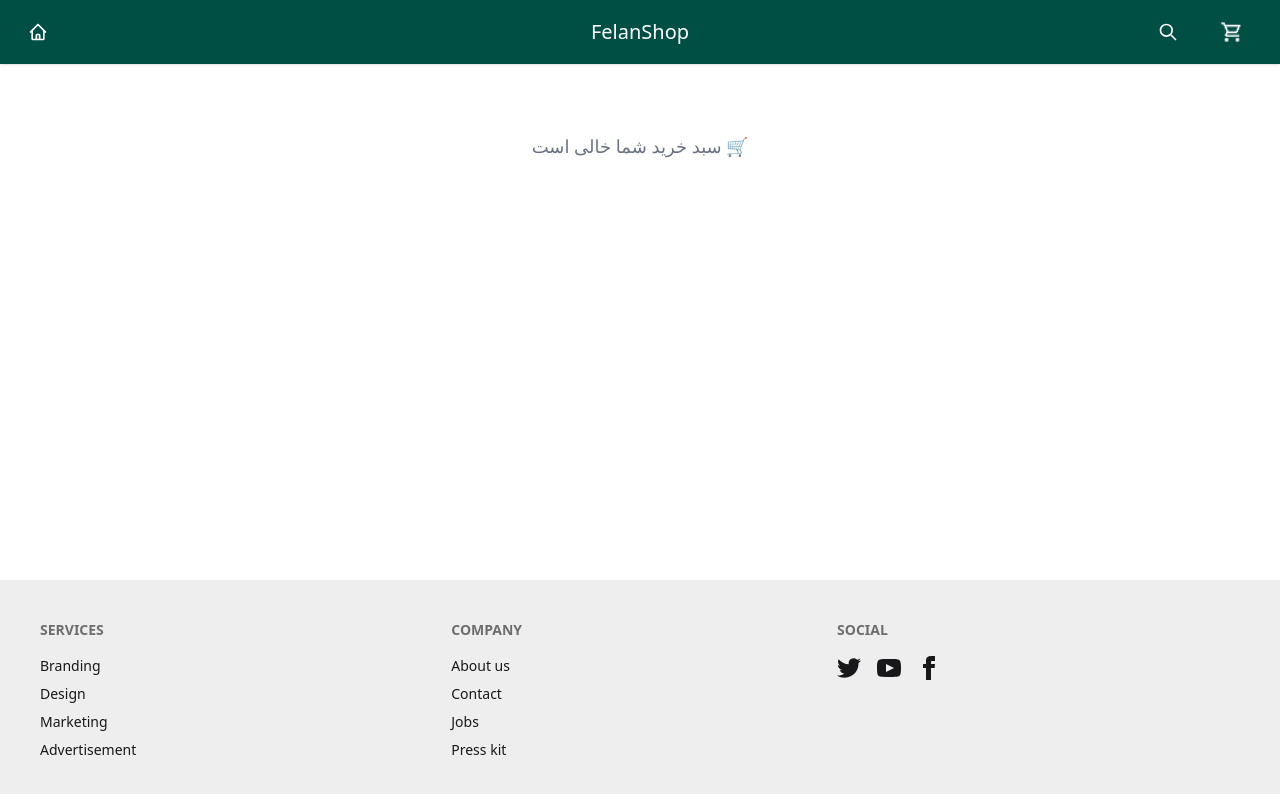
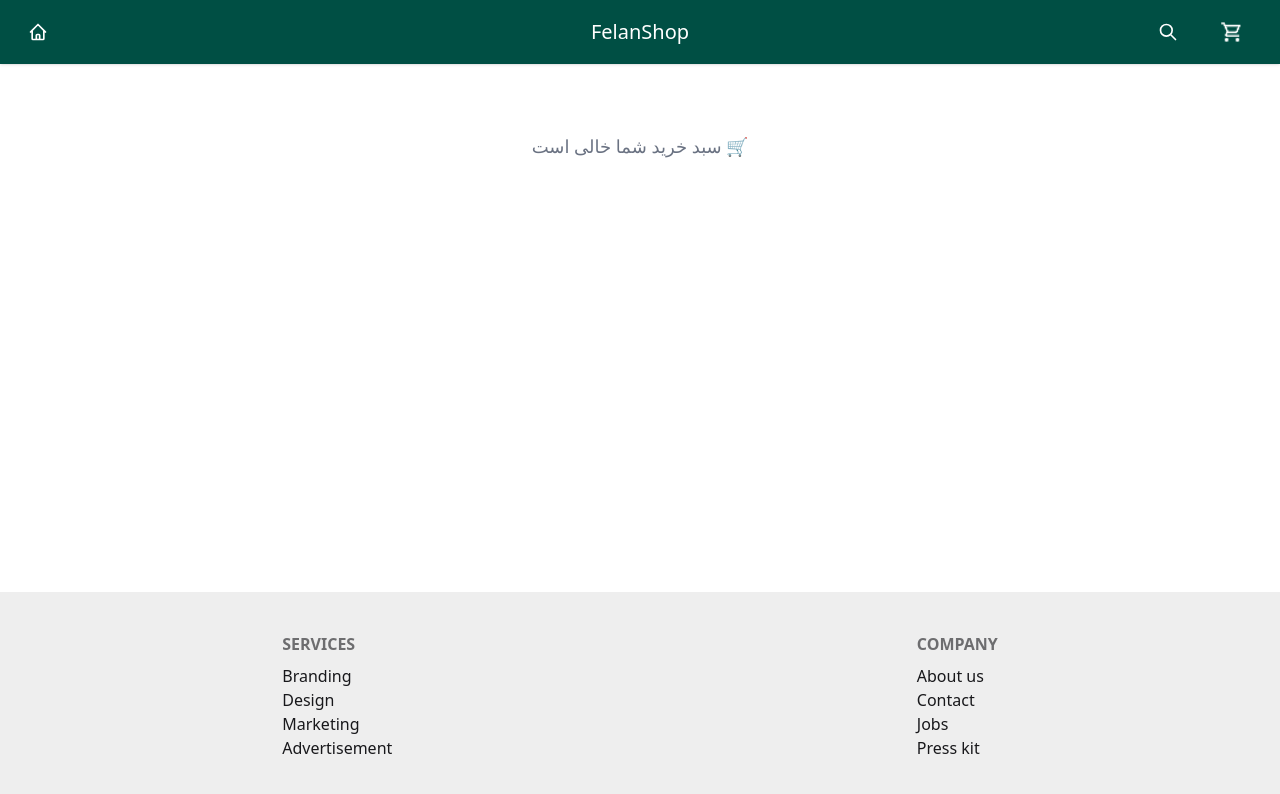
Before and after one commit to alirezayavari241/VuejsShop, a Vue app: page /Cart in a window 1280 px wide. Shown: the top 794 px of the page. Built offline with nearby package versions, Linux system fonts and the light colour scheme.

Commit message:
Full project

```diff
--- a/src/Pages/AllProducts.vue
+++ b/src/Pages/AllProducts.vue
@@ -9,23 +9,20 @@ import { useRoute, useRouter } from 'vue-router';
 const productsStore = useProductsStore();
 const products = productsStore.Products;
 
-const selectedFilter = ref('all'); // فیلتر پیش‌فرض
+const selectedFilter = ref('all');
 const route = useRoute();
 const router = useRouter();
 
-// وقتی صفحه لود شد، اگر فیلتر توی URL هست بخونیم
 onMounted(() => {
   if (route.query.filter) {
     selectedFilter.value = route.query.filter;
   }
 });
 
-// وقتی فیلتر تغییر کرد، URL رو هم تغییر بده
 watch(selectedFilter, (newFilter) => {
   router.push({ query: { ...route.query, filter: newFilter } });
 });
 
-// محصولات فیلتر شده
 const filteredProducts = computed(() => {
   let sorted = [...products];
 
@@ -47,7 +44,6 @@ const filteredProducts = computed(() => {
       <p class="text-2xl">لیست محصولات</p>
     </div>
 
-    <!-- فیلترها -->
     <div class="flex gap-2 justify-center mt-6 flex-wrap">
       <button @click="selectedFilter = 'all'" class="border rounded-full py-2 px-4 text-gray-700 hover:bg-gray-100 transition" :class="selectedFilter === 'all' ? 'bg-gray-200' : ''">
         همه محصولات
@@ -63,8 +59,7 @@ const filteredProducts = computed(() => {
       </button>
     </div>
 
-    <!-- محصولات -->
-    <div class="grid grid-cols-1 sm:grid-cols-2 md:grid-cols-3 gap-4 mt-6 mx-auto w-10/12 p-3 justify-center">
+    <div class="grid grid-cols-1 sm:grid-cols-2 md:grid-cols-3 gap-4 mt-6 mx-auto w-10/12 p-3 justify-center items-center">
       <div v-for="product in filteredProducts" :key="product.id">
         <Card
           :title="product.title"
--- a/src/Pages/Productdetail.vue
+++ b/src/Pages/Productdetail.vue
@@ -40,44 +40,61 @@ function handleAddToCart() {
 </script>
 
 <template>
-  <div class="w-screen">
+  <div class="w-screen bg-gray-50">
     <Navbar />
-  </div>
-  <div class="flex flex-col items-center p-4 sm:p-8 mt-16">
-    <div>
-      <img :src="product?.image"
-        class="w-72 h-72 object-cover hover:opacity-90 cursor-pointer transition-opacity shadow-2xl" :alt="product?.title || 'محصول'">
-    </div>
-    <div class="max-w-2xl w-full bg-white shadow-xl rounded-2xl p-6 relative mt-8 ">
-      <div v-if="product?.discount > 0" class="absolute top-4 left-4 bg-red-500 text-white text-sm font-bold px-3 py-1 rounded-full">
+
+    <div class=" mx-auto px-4 py-10 flex flex-col md:flex-row items-center md:items-start gap-10 mt-16">
+
+      <div class="w-full md:w-1/2 flex justify-center">
+        <div class="relative group">
+          <img
+            :src="product?.image"
+            class="w-72 h-72 md:w-96 md:h-96 object-cover rounded-2xl shadow-xl transition-all duration-300 group-hover:scale-105 group-hover:opacity-90"
+            :alt="product?.title || 'محصول'"
+          />
+          <div
+            v-if="product?.discount > 0"
+            class="absolute top-4 left-4 bg-red-500 text-white text-xs md:text-sm font-bold px-3 py-1 rounded-full">
             {{ product.discount }}٪ تخفیف
           </div>
-      <span class="flex flex-col border-black border-1 w-fit p-3 rounded-xl ">
-        <h1 class="text-2xl font-bold mb-4 text-center">{{ product?.title }}</h1>
-        <p class="text-gray-700 mb-2 text-center"><strong>نویسنده:</strong> {{ product?.author }}</p>
-        <div class="flex items-center justify-center gap-4 mb-4">
+        </div>
+      </div>
+
+      <div class="w-full md:w-1/2 bg-white rounded-2xl shadow-lg p-6 flex flex-col gap-6">
+        <div class="text-center">
+          <h1 class="text-2xl md:text-3xl font-bold mb-2">{{ product?.title }}</h1>
+          <p class="text-gray-700 text-sm md:text-base"><strong>نویسنده:</strong> {{ product?.author }}</p>
+        </div>
+
+        <div class="flex flex-col items-center gap-2">
           <p v-if="product?.discount > 0" class="text-gray-400 line-through text-lg">
             {{ formattedOriginalPrice }}
           </p>
-          <p class="text-green-600 text-2xl font-bold">
+          <p class="text-green-600 text-2xl md:text-3xl font-bold">
             {{ formattedDiscountedPrice }}
           </p>
+          <p class="text-gray-700 text-sm"><strong>موجودی:</strong> {{ product?.stock }} عدد</p>
         </div>
-        <p class="text-gray-700 mb-2 text-center"><strong>موجودی:</strong> {{ product?.stock }} عدد</p>
-      </span>
-      <p class="text-gray-600 text-right text-lg mt-3">خلاصه داستان: {{ product?.description }}</p>
 
-      <div class="mt-8 flex justify-center">
+        <div class="bg-gray-100 p-4 rounded-xl text-right text-gray-700 leading-7 text-sm md:text-base">
+          خلاصه داستان: {{ product?.description }}
+        </div>
+
+        <div class="flex justify-center mt-4">
           <button
-          class="bg-blue-600 hover:bg-blue-700 text-white font-semibold py-2 px-6 rounded-lg transition-all duration-300 shadow-md hover:scale-105"
+            class="bg-blue-600 hover:bg-blue-700 text-white font-semibold py-2 px-8 rounded-lg transition-all duration-300 shadow-md hover:scale-105"
             @click="handleAddToCart"
           >
             {{ isInCart ? 'کالا در سبد موجود است' : 'اضافه به سبد خرید' }}
           </button>
         </div>
       </div>
+
+    </div>
+
   </div>
   <FooterComponent />
+
 </template>
 
 <style scoped>
--- a/src/Pages/UserCart.vue
+++ b/src/Pages/UserCart.vue
@@ -6,10 +6,6 @@ import { ref, computed, onMounted } from 'vue';
 
 const UserCart = useCartStore();
 const cartItems = ref([]);
-
-
-
-
 
 onMounted(() => {
   const savedCart = JSON.parse(localStorage.getItem('cartItems'));
--- a/src/components/Card.vue
+++ b/src/components/Card.vue
@@ -45,6 +45,9 @@ const showProductDetail = () => {
       <h3 class="card-title text-right font-semibold" dir="rtl">
         {{ title }}
       </h3>
+      <h3 class="card-title text-right font-semibold" dir="rtl">
+        {{ price }}تومان
+      </h3>
       <div class="card-actions justify-end mt-4">
         <button
           class="btn btn-primary px-6 py-2"
--- a/src/components/Ui/FooterComponent.vue
+++ b/src/components/Ui/FooterComponent.vue
@@ -1,59 +1,27 @@
 <template>
-    <footer class="footer sm:footer-horizontal bg-base-300 text-base-content p-10 bottom-0">
-  <nav>
-    <h6 class="footer-title">Services</h6>
+  <footer class="w-full bg-base-300 text-base-content p-10 mt-auto">
+    <div class="flex flex-col sm:flex-row justify-around items-center sm:items-start gap-10">
+      <nav class="flex flex-col items-center sm:items-start">
+        <h6 class="footer-title mb-2">Services</h6>
         <a class="link link-hover">Branding</a>
         <a class="link link-hover">Design</a>
         <a class="link link-hover">Marketing</a>
         <a class="link link-hover">Advertisement</a>
       </nav>
-  <nav>
-    <h6 class="footer-title">Company</h6>
+
+      <nav class="flex flex-col items-center sm:items-start">
+        <h6 class="footer-title mb-2">Company</h6>
         <a class="link link-hover">About us</a>
         <a class="link link-hover">Contact</a>
         <a class="link link-hover">Jobs</a>
         <a class="link link-hover">Press kit</a>
       </nav>
-  <nav>
-    <h6 class="footer-title">Social</h6>
-    <div class="grid grid-flow-col gap-4">
-      <a>
-        <svg
-          xmlns="http://www.w3.org/2000/svg"
-          width="24"
-          height="24"
-          viewBox="0 0 24 24"
-          class="fill-current">
-          <path
-            d="M24 4.557c-.883.392-1.832.656-2.828.775 1.017-.609 1.798-1.574 2.165-2.724-.951.564-2.005.974-3.127 1.195-.897-.957-2.178-1.555-3.594-1.555-3.179 0-5.515 2.966-4.797 6.045-4.091-.205-7.719-2.165-10.148-5.144-1.29 2.213-.669 5.108 1.523 6.574-.806-.026-1.566-.247-2.229-.616-.054 2.281 1.581 4.415 3.949 4.89-.693.188-1.452.232-2.224.084.626 1.956 2.444 3.379 4.6 3.419-2.07 1.623-4.678 2.348-7.29 2.04 2.179 1.397 4.768 2.212 7.548 2.212 9.142 0 14.307-7.721 13.995-14.646.962-.695 1.797-1.562 2.457-2.549z"></path>
-        </svg>
-      </a>
-      <a>
-        <svg
-          xmlns="http://www.w3.org/2000/svg"
-          width="24"
-          height="24"
-          viewBox="0 0 24 24"
-          class="fill-current">
-          <path
-            d="M19.615 3.184c-3.604-.246-11.631-.245-15.23 0-3.897.266-4.356 2.62-4.385 8.816.029 6.185.484 8.549 4.385 8.816 3.6.245 11.626.246 15.23 0 3.897-.266 4.356-2.62 4.385-8.816-.029-6.185-.484-8.549-4.385-8.816zm-10.615 12.816v-8l8 3.993-8 4.007z"></path>
-        </svg>
-      </a>
-      <a>
-        <svg
-          xmlns="http://www.w3.org/2000/svg"
-          width="24"
-          height="24"
-          viewBox="0 0 24 24"
-          class="fill-current">
-          <path
-            d="M9 8h-3v4h3v12h5v-12h3.642l.358-4h-4v-1.667c0-.955.192-1.333 1.115-1.333h2.885v-5h-3.808c-3.596 0-5.192 1.583-5.192 4.615v3.385z"></path>
-        </svg>
-      </a>
     </div>
-  </nav>
   </footer>
 </template>
 
 <script setup>
 </script>
+
+<style scoped>
+</style>
--- a/src/stores/Products.js
+++ b/src/stores/Products.js
@@ -169,21 +169,6 @@ export const useProductsStore = defineStore('Products', {
 
               },
           ],
-          searchQuery: '',
-          getters: {
-            filteredProducts: (state) => {
-                if (!state.searchQuery) return state.Products;
-                return state.Products.filter(product =>
-                    product.title.toLowerCase().includes(state.searchQuery.toLowerCase()) ||
-                    product.author.toLowerCase().includes(state.searchQuery.toLowerCase())
-                );
-            }
-        },
-        actions: {
-            setSearchQuery(query) {
-                this.searchQuery = query;
-            }
-        }
     }
     }
 
```
Lines whose indentation alone changed are shown as unchanged.
